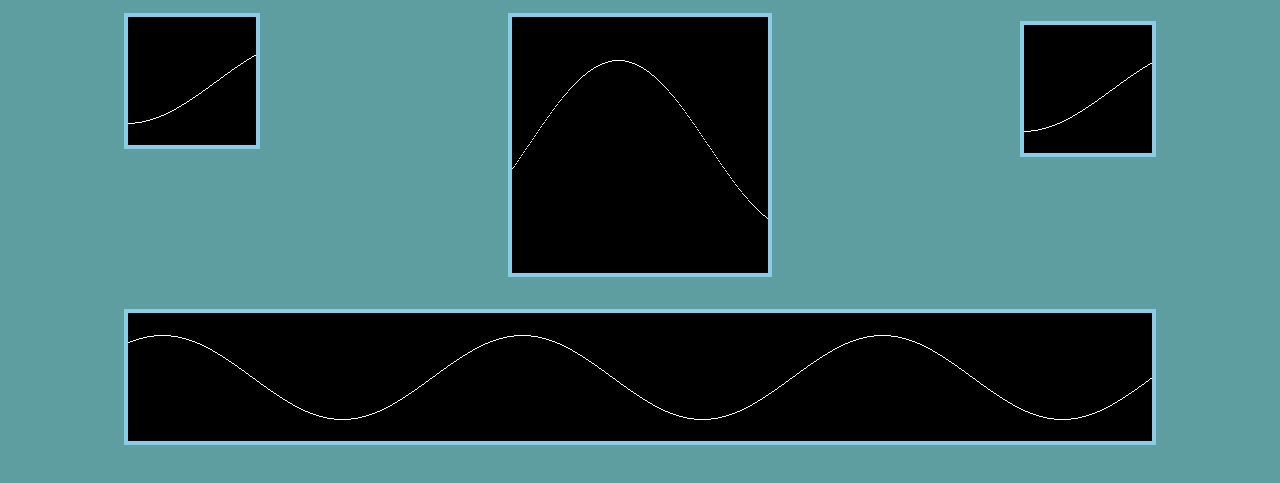
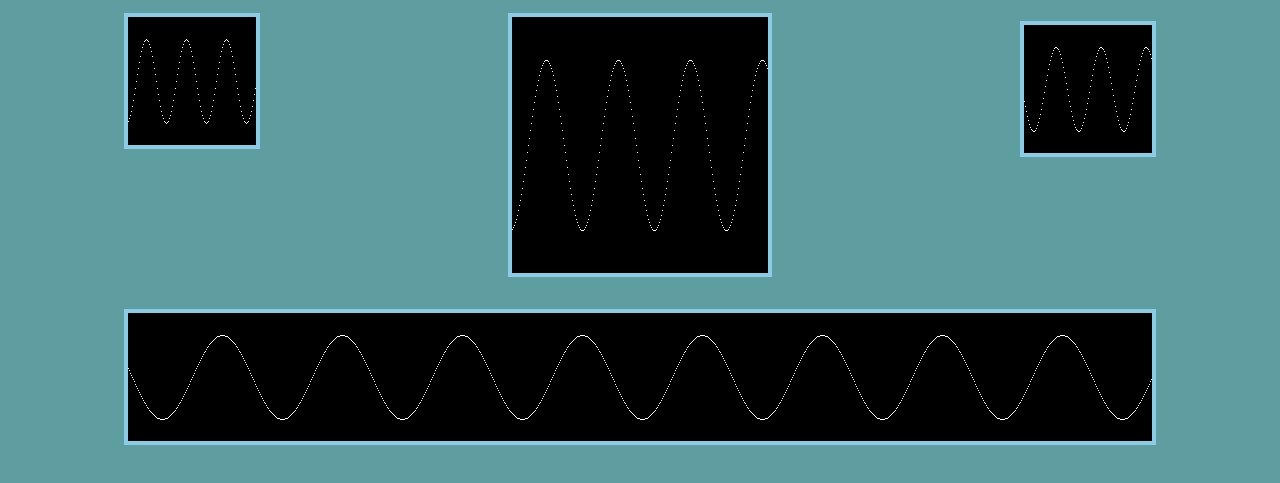
Before and after one commit to tmalbonph/js-sdk-canvas, a website: page html/canvas-demo.html in a window 1280 px wide. Shown: the part 159-642 px from the top of the page. Drawn offline with Linux system fonts and the light colour scheme.

Commit message:
Update the README and added the gif file

```diff
--- a/html/canvas-demo.html
+++ b/html/canvas-demo.html
@@ -170,7 +170,6 @@
         var rtBox128y128 = null;
         var box256y256 = null;
         var box1024y128 = null;
-
         var insideAnimationFlag = false;
         var animationStop = true;
         var animationTimer = null;
@@ -214,6 +213,8 @@
                 return false;
             }
             // let boxData = CanvasToolClass.createBoxDataStructure(config.Data, config.nData, config.width);
+            if (config.nextOffset < 1) config.nextOffset = 1;
+            if (config.offset >= config.iEnd) config.offset = 0;
             let boxData = {
                 _name: "BoxDataStructure",
                 data: config.Data,
@@ -330,6 +331,30 @@
             };
         }
 
+        function cloneCanvasBox(config, divsize) {
+            let clone = Object.assign({}, config);
+            let nData = parseInt(config.nData / divsize, 10);
+            let Data = new Int16Array(nData);
+            let index, offset;
+            for (index = 0, offset = 0;
+                (offset < config.nData) && (index < nData); index++, offset += divsize) {
+                Data[index] = config.Data[offset];
+            }
+            while (index < nData) {
+                Data[index++] = 0;
+            }
+            let iEnd = nData - 1;
+            // Recalculate nextOffset
+            let speed = parseInt((config.width * 3) / 2, 10);
+            if (speed > iEnd) speed = iEnd;
+            clone.nextOffset = speed;
+            clone.Data = Data;
+            clone.nData = nData;
+            clone.iEnd = iEnd;
+            clone.threshold = iEnd;
+            return clone;
+        }
+
         function startCanvas(_this) {
             isGreen = false;
             insideAnimationFlag = false;
@@ -338,14 +363,25 @@
             // (128 x 128) + (128 x 128) + (256 x 256) + (1024 * 128) := 229376 loops
             animationSpeed = 230; // milli-seconds
             isBusy(true);
-            let speed;
-            speed = parseInt((128 * 3) / 2, 10);
+            let speed = parseInt((128 * 3) / 2, 10);
             ltBox128y128 = buildCanvasData(64, "ltcanvasx128y128", 128, 128, 4, 3, speed);
+            let clone = cloneCanvasBox(ltBox128y128, 9);
+            ltBox128y128 = clone;
+
             rtBox128y128 = buildCanvasData(64, "rtcanvasx128y128", 128, 128, 4, 3, speed);
+            clone = cloneCanvasBox(rtBox128y128, 8);
+            rtBox128y128 = clone;
+
             speed = parseInt((256 * 3) / 2, 10);
             box256y256 = buildCanvasData(64, "canvasx256y256", 256, 256, 4, 3, speed);
+            clone = cloneCanvasBox(box256y256, 5);
+            box256y256 = clone;
+
             speed = parseInt((1024 * 3) / 2, 10);
             box1024y128 = buildCanvasData(64, "canvasx1024y128", 1024, 128, 4, 3, speed);
+            clone = cloneCanvasBox(box1024y128, 3);
+            box1024y128 = clone;
+
             setOrClearAnimationTimer(false);
             isBusy(false);
         }
```
Also changed, not shown: package.json (+6 -5 lines), README.md, 1 other file.
